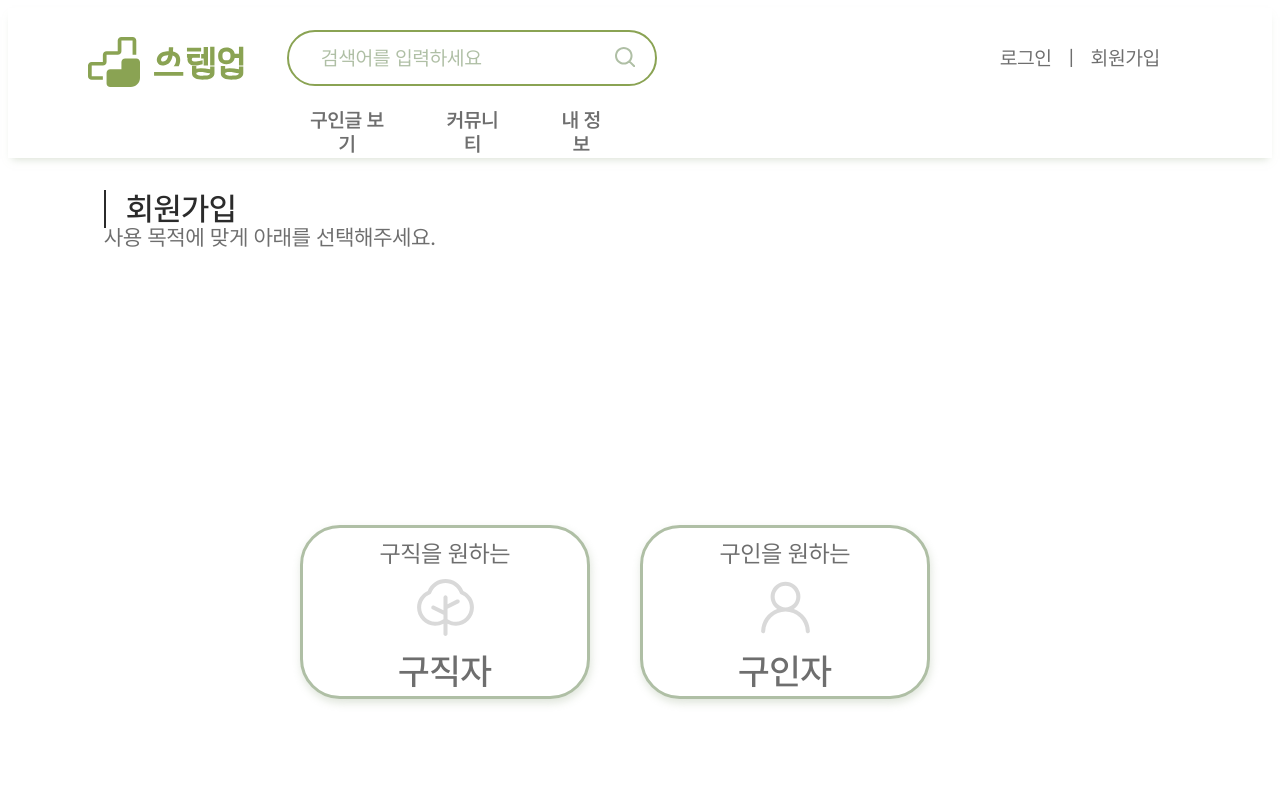
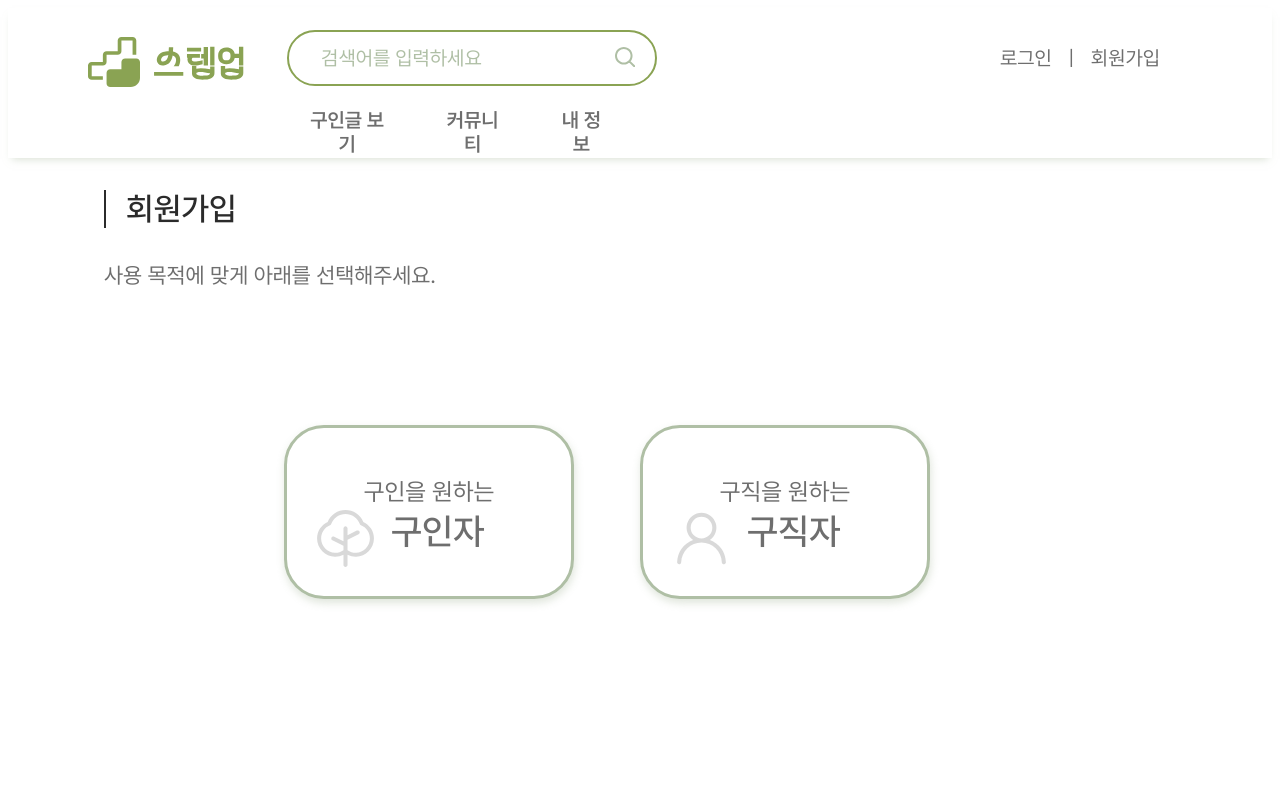
Before and after one commit to ICT-project-stepup/stepup-web, a React (Create React App) app: page /signin in a window 1280 px wide. Shown: the top 800 px of the page. Built offline with nearby package versions, Linux system fonts and the light colour scheme.

Commit message:
Fix: 회원가입 css 수정

```diff
--- a/src/pages/authentication/signin/SignIn.js
+++ b/src/pages/authentication/signin/SignIn.js
@@ -26,14 +26,18 @@ export default function SignIn() {
       </SubTitleWrapper>
       <ButtonBox>
         <SignInBox onClick={handleFarmSignInClick}>
-          <SubText>구직을 원하는</SubText>
-          <StyledFarm />
-          구직자
+          <SubText>구인을 원하는</SubText>
+          <SubBox>
+            <StyledFarm />
+            <TypeText>구인자</TypeText>
+          </SubBox>
         </SignInBox>
         <SignInBox onClick={handleHmlsSignInClick}>
-          <SubText>구인을 원하는</SubText>
-          <StyledHmls />
-          구인자
+          <SubText>구직을 원하는</SubText>
+          <SubBox>
+            <StyledHmls />
+            <TypeText>구직자</TypeText>
+          </SubBox>
         </SignInBox>
       </ButtonBox>
     </Container>
@@ -57,12 +61,12 @@ const SubTitleWrapper = styled.div`
   display: flex;
   align-items: center;
   justify-content: space-between;
-  margin-top: 2.125rem;
+  margin-top: 4.5rem;
 `;
 
 const ButtonBox = styled.div`
   display: flex;
-  margin-top: 17.1875rem;
+  margin-top: 8.5625rem;
   flex-direction: row;
   justify-content: center;
 `;
@@ -76,27 +80,41 @@ const SignInBox = styled.button`
   border-radius: 2.5rem;
   display: flex;
   flex-direction: column;
-  align-items: center;
-  justify-content: center;
-  margin-right: 3.125rem;
+  margin-right: 4.125rem;
   background-color: white;
   cursor: pointer;
-  font-family: "Pretendard-Medium";
-  font-size: 2.25rem;
-  line-height: 2.6875rem;
-  display: flex;
-  align-items: center;
-  text-align: center;
-  color: #6e6e6e;
 `;
 
 const SubText = styled.div`
   font-family: "Pretendard-Regular";
   font-size: 1.5rem;
+  color: #6e6e6e;
+  margin-top: 3rem;
+  width: 100%;
+  display: flex;
+  justify-content: center;
+  text-align: center;
 `;
-const StyledFarm = styled(FarmIcon)`
-  margin-bottom: 0.625rem;
+
+const SubBox = styled.div`
+  display: flex;
+  align-items: row;
+  margin-left: 1.25rem;
+  margin-right: 6.125rem;
 `;
-const StyledHmls = styled(HmlsIcon)`
-  margin-bottom: 0.625rem;
+
+const TypeText = styled.div`
+  font-family: "Pretendard-Medium";
+  font-size: 2.25rem;
+  width: 5.875rem;
+  height: 2.6875rem;
+  display: flex;
+  align-items: center;
+  text-align: center;
+  color: #6e6e6e;
+  margin-top: 0.25rem;
+  margin-left: 0.8125rem;
+  margin-bottom: 1.125rem;
 `;
+const StyledFarm = styled(FarmIcon)``;
+const StyledHmls = styled(HmlsIcon)``;
```
